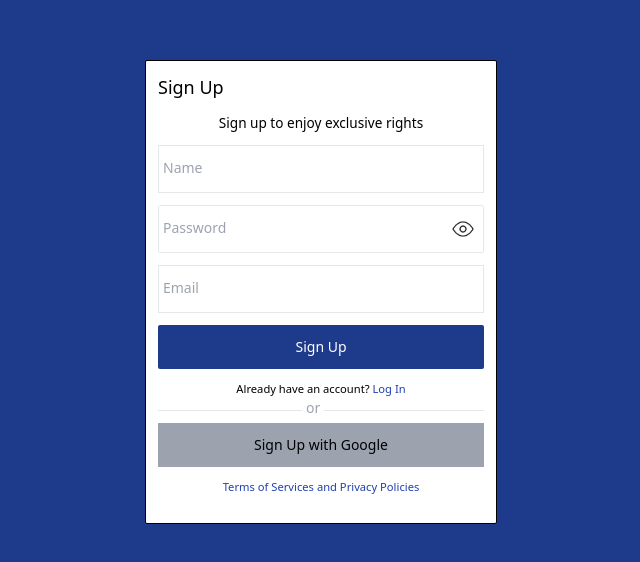
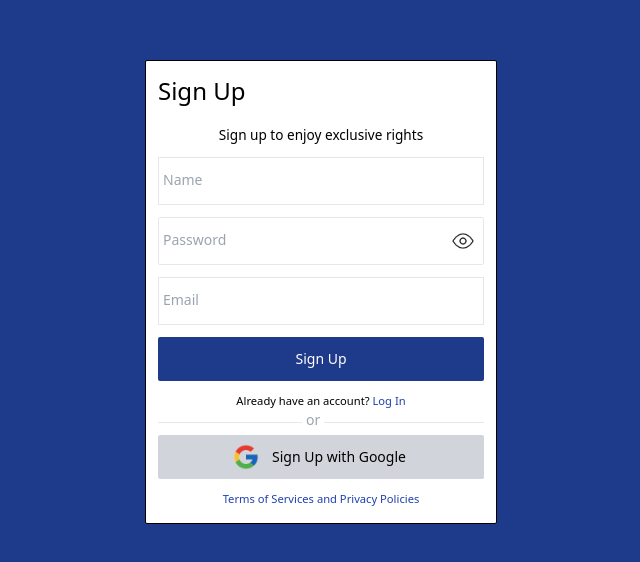
Before and after one commit to hazande-opal/personal-project, a website: page index.html in a window 1280 px wide. Shown: the part 108-670 px from the top of the page, without its empty margins (319-959 px from the left). Drawn offline with Linux system fonts and the light colour scheme.

Commit message:
Second commit.

```diff
--- a/index.html
+++ b/index.html
@@ -10,7 +10,7 @@
 <body class="">
     <section class="h-dvh w-full flex justify-center items-center bg-blue-900">
         <div class="w-92 h-116 bg-white p-3 rounded-sm flex flex-col gap-3 border border-black">
-            <h1 class="text-lg">Sign Up</h1>
+            <h1 class="text-lg h-10">Sign Up</h1>
             <div class="w-full text-xsm place-content-center text-center">Sign up to enjoy exclusive rights</div>
             <div class="w-full h-12 wrapper relative border focus-within:border focus-within:border-blue-800 focus-within:rounded-sm">
                 <input class="text-sm w-full h-full px-1 outline-none rounded-sm username-input js-username" id="username" type="Username" required>
@@ -33,7 +33,10 @@
                 <hr>
                 <div class="text-sm text-gray-400 bg-white px-1 absolute -top-3 left-36">or</div>
             </div>
-            <button class="bg-gray-400 h-11 text-sm">Sign Up with Google</button>
+            <button class="bg-gray-300 h-11 text-sm flex items-center justify-center rounded-sm">
+                <span class="p-1"><img class="w-7 h-7" src="./icons/google-icon.png" alt=""></span>
+                <span class=" h-7 p-2 flex items-center justify-center">Sign Up with Google</span>
+            </button>
             <div class="text-xssm text-center"><a class="text-blue-800 hover:underline" href="">Terms of Services and Privacy Policies</a></div>
         </div>
     </section>
--- a/scripts/data.js
+++ b/scripts/data.js
@@ -10,7 +10,7 @@ submitButton.addEventListener('click', () => {
     const userPasswordValue = userPassword.value;
     const userEmailValue = userEmail.value;
 
-    console.log(userNameValue, userPasswordValue, userEmailValue);
+
     userName.value = '';
     userPassword.value = '';
     userEmail.value = '';
@@ -21,6 +21,5 @@ submitButton.addEventListener('click', () => {
         email: userEmailValue
     })
 
-    console.log(usersData);
 
 })
--- a/tailwind.config.js
+++ b/tailwind.config.js
@@ -17,7 +17,8 @@ module.exports = {
       },
       fontSize : {
         'xsm' : '0.85rem',
-        'xssm' : '0.7rem'
+        'xssm' : '0.7rem',
+        'lg' : '1.5rem'
       },
 
     },
```
Also changed, not shown: icons/google-icon.png (added), output.css.
